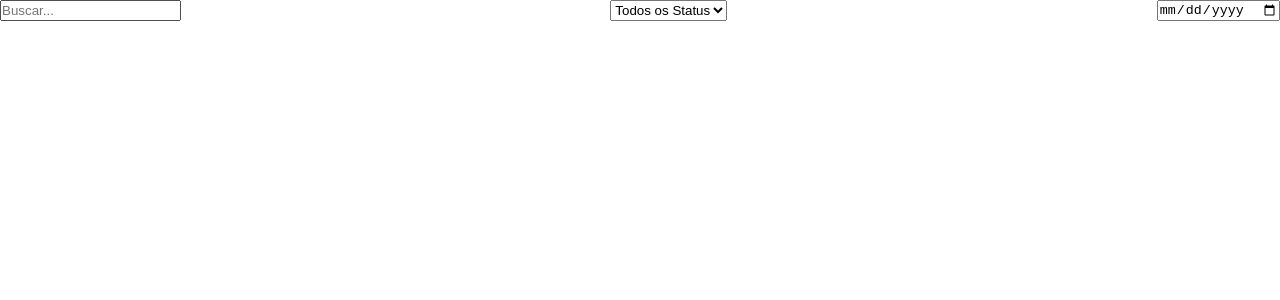
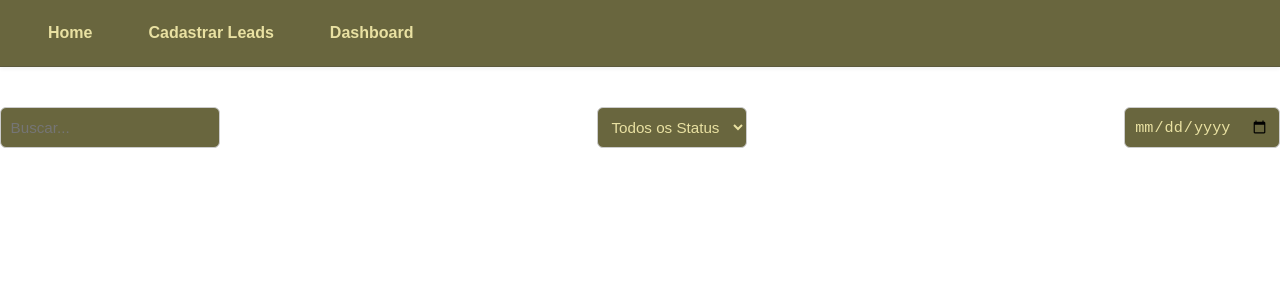
Before and after one commit to Klaudio0707/Gerenciador-Leads, a Next.js app: page /leads in a window 1280 px wide. Shown: the top 300 px of the page. Built offline with nearby package versions, Linux system fonts and the light colour scheme.

Commit message:
rafactpr:

```diff
--- a/src/app/layout.tsx
+++ b/src/app/layout.tsx
@@ -1,6 +1,7 @@
 import type { Metadata } from "next";
 import { Geist, Geist_Mono } from "next/font/google";
 import "./globals.css";
+import { Header } from "@/components/Header/Header";
 
 const geistSans = Geist({
   variable: "--font-geist-sans",
@@ -25,6 +26,7 @@ export default function RootLayout({
   return (
     <html lang="en">
       <body className={`${geistSans.variable} ${geistMono.variable}`}>
+        <Header/>
         {children}
       </body>
     </html>
--- a/src/app/leads/page.tsx
+++ b/src/app/leads/page.tsx
@@ -1,18 +1,18 @@
 "use client"
 
 import { Filters } from "@/components/Filters/Filter"
-
 import { useState } from "react";
 
 export default function Leads(){
 
+    //stados para o filter
   const [statusFilter, setStatusFilter] = useState('');
-
   const [dateFilter, setDateFilter] = useState('');
   const [searchTerm, setSearchTerm] = useState('');
 
     return(
         <div>
+
             <Filters
             searchTerm={searchTerm}
             statusFilter={statusFilter}
--- a/src/components/Filters/Filter.module.css
+++ b/src/components/Filters/Filter.module.css
@@ -1,7 +1,24 @@
-.filters{
+.filters {
     display: flex;
     justify-content: space-between;
-    gap: 1rem;
-    margin-bottom: 1.5rem;
+    margin-top: 2.5rem;
     flex-wrap: wrap;
 }
+
+.filters input,
+.filters select {
+    padding: 0.6rem;
+    border: 1px solid #ccc;
+    border-radius: 6px;
+    font-size: 0.95rem;
+    background-color: #69663e;
+    color: #e9e1a2;
+}
+
+.tituloFilters {
+    margin-bottom: 0.5rem;
+    font-size: 1.2rem;
+    color: #e9e1a2;
+    font-weight: bold;
+    text-align: center;
+}
--- /dev/null
+++ b/src/components/Header/Header.module.css
@@ -0,0 +1,29 @@
+.containerHeader {
+    display: flex;
+    align-items: center;
+    gap: 1.5rem;
+    padding: 1rem 2rem;
+    background-color: #69663e;
+    box-shadow: 0 2px 4px rgba(0, 0, 0, 0.05);
+    border-bottom: 1px solid #5c5a3d;
+}
+
+.card {
+    text-decoration: none;
+    color: #e9e1a2;
+    padding: 0.5rem 1rem;
+    border-radius: 8px;
+    transition: background-color 0.2s ease-in-out, color 0.2s ease-in-out;
+    font-weight: 500;
+}
+
+.card:hover {
+    background-color: var(--link-hover-background);
+    color: var(--link-hover-color);
+}
+
+
+.card h2 {
+    margin: 0;
+    font-size: 1rem;
+}
--- /dev/null
+++ b/src/components/Header/Header.tsx
@@ -0,0 +1,18 @@
+import styles from './Header.module.css';
+import Link from 'next/link';
+
+export function Header() {
+    return (
+        <div className={styles.containerHeader}>
+            <Link href="/" className={styles.card}>
+                <h2>Home</h2>
+            </Link>
+            <Link href="/cadastro" className={styles.card}>
+                <h2>Cadastrar Leads</h2>
+            </Link>
+            <Link href="/leads" className={styles.card}>
+                <h2>Dashboard</h2>
+            </Link>
+        </div>
+    );
+}
--- a/src/components/LeadForm/LeadForm.module.css
+++ b/src/components/LeadForm/LeadForm.module.css
@@ -1,10 +1,11 @@
 .container {
-    max-width: 500px;
+    max-width: 400px;
     margin: 50px auto;
-    padding: 1rem;
+    margin-top: 3rem;
+    padding: 3rem;
+    border: 1px solid #ccc;
     font-family: sans-serif;
-    border-radius: 8px;
-
+    border-radius: 5px;
 }
 
 .title {
@@ -26,7 +27,8 @@
 
 .formGroup input {
     width: 100%;
-    padding: 0.75px;
+    padding: 0.9rem;
+    box-sizing: border-box;
     border: 1px solid #ccc;
     border-radius: 5px;
     font-size: 20px;
```
